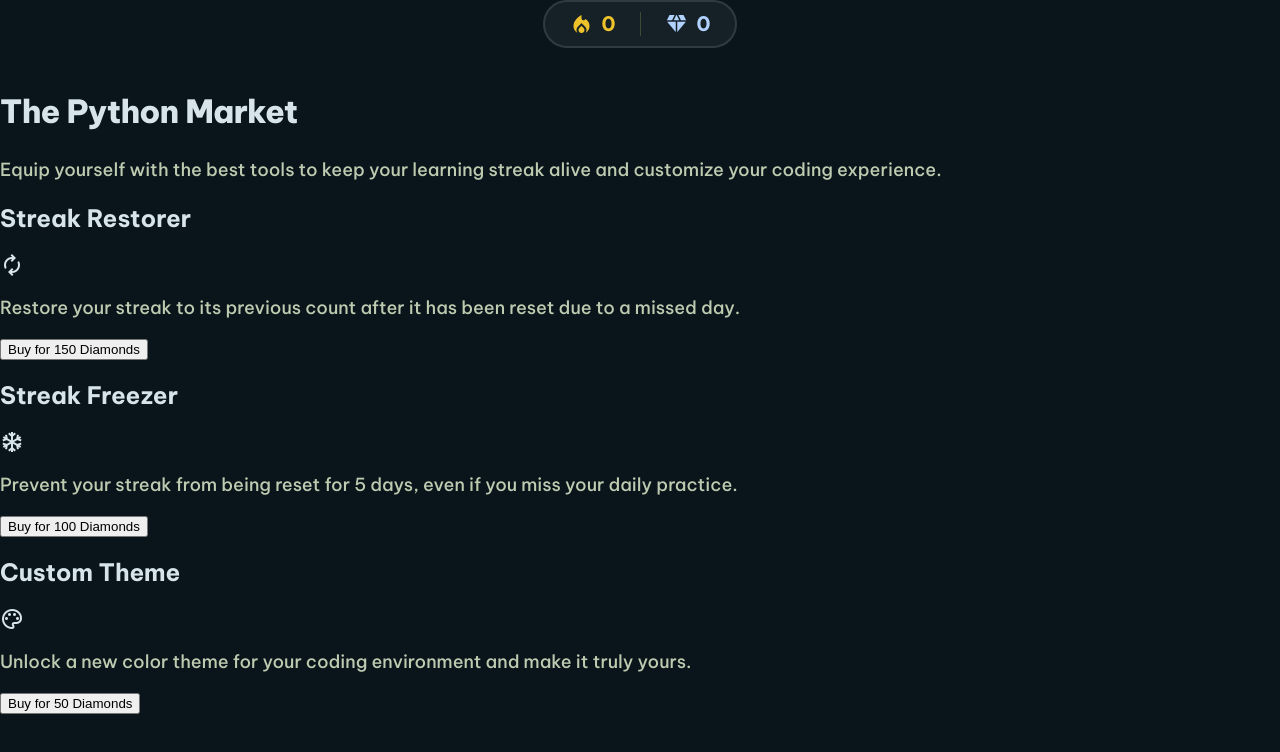
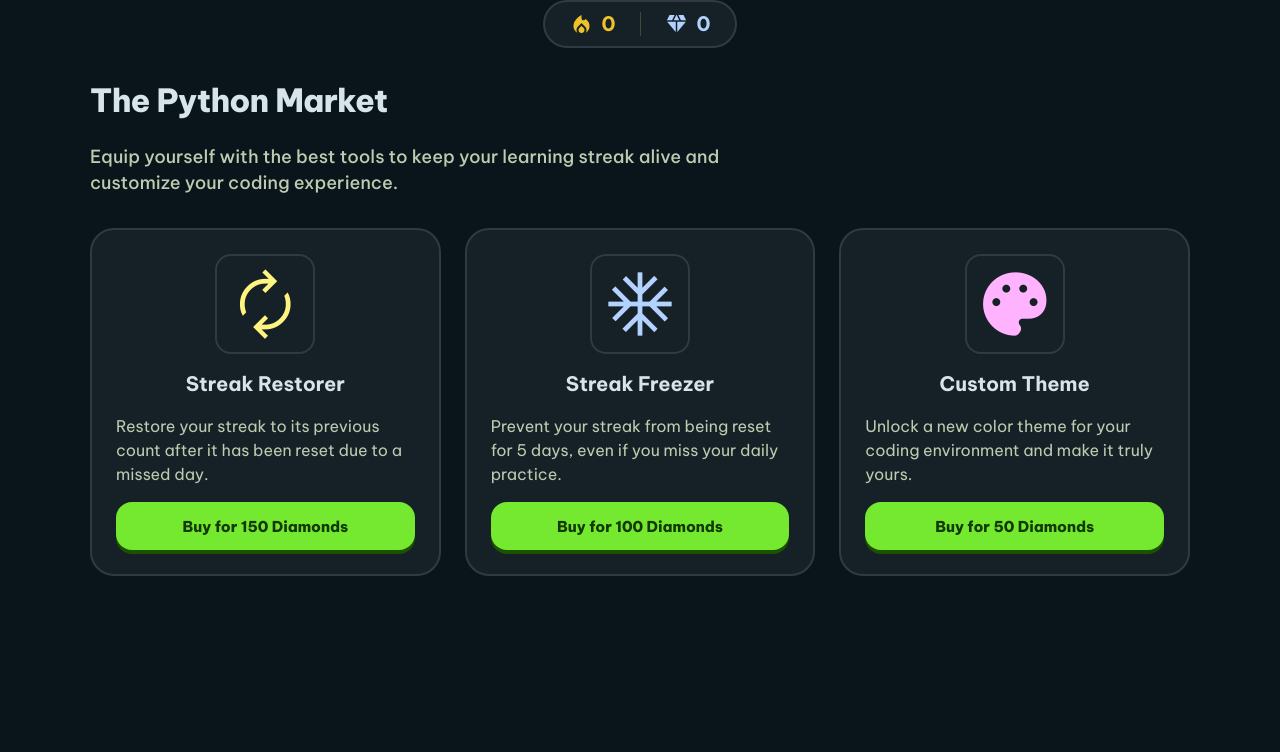
Before and after one commit to w0x7y/PyLang, a plain HTML site: page PyLang/pages/shop.html in a window 1280 px wide. Drawn offline with nearby package versions, Linux system fonts and the light colour scheme.

Commit message:
feat: enhance shop page layout and item display with new styles and icons

```diff
--- a/PyLang/Shop/css/shop.css
+++ b/PyLang/Shop/css/shop.css
@@ -12,29 +12,14 @@ body {
 .shop-page {
     display: flex;
     flex-direction: column;
-    gap: var(--space-md);
+    gap: var(--space-xl);
 }
 
-.shop-page h1 {
-    font: var(--font-display-lg);
-    letter-spacing: var(--letter-spacing-display-lg);
-    color: var(--on-surface);
-}
-
-.shop-page p {
-    font: var(--font-body-lg);
-    color: var(--on-surface-variant);
-}
-
-/* --- Base Icon Setup --- */
 .icon-filled {
     font-size: 24px;
     font-variation-settings: 'FILL' 1;
 }
 
-/* --- Component Styles --- */
-
-/* Hidden on mobile, flex on desktop (md: 768px) */
 .nav-banner {
     display: none;
 }
@@ -44,11 +29,9 @@ body {
         display: flex;
         position: sticky;
         top: 0;
-    background-color: none;
         z-index: 30;
         justify-content: center;
         align-items: center;
-    padding: 0;
         width: 100%;
         max-width: 1024px;
         margin: 0 auto;
@@ -60,33 +43,181 @@ body {
     gap: var(--space-lg);
     align-items: center;
     background-color: var(--surface-container);
-  border-radius: var(--radius-xl); /* rounded-2xl maps to 1.5rem */
+    border: 2px solid var(--surface-bright);
+    border-radius: var(--radius-xl);
     padding: var(--space-sm) var(--space-lg);
-  border: 2px solid var(--surface-bright);
 }
 
 .stat-item {
     display: flex;
     align-items: center;
-  gap: var(--space-sm); /* gap-2 -> 8px */
+    gap: var(--space-sm);
     font: var(--font-headline-md);
 }
 
-/* Vertical Dividers */
 .divider {
     width: 1px;
-  height: 24px; /* h-6 */
+    height: 24px;
     background-color: var(--outline-variant);
 }
 
-/* Color Modifiers using your exact tokens */
 .text-secondary {
     color: var(--secondary);
 }
+
 .text-tertiary {
-  /* Maps to your tertiary-container intention */
     color: var(--tertiary);
 }
-.text-error {
-  color: var(--error);
+
+.shop-content {
+    display: flex;
+    flex-direction: column;
+    gap: var(--space-xl);
+    width: min(100%, 1100px);
+    margin: 0 auto;
 }
+
+.shop-title {
+    margin: 0;
+    color: var(--on-surface);
+    font: var(--font-display-lg);
+    letter-spacing: var(--letter-spacing-display-lg);
+}
+
+.shop-content > p {
+    max-width: 720px;
+    margin: calc(var(--space-sm) * -1) 0 0;
+    color: var(--on-surface-variant);
+    font: var(--font-body-lg);
+}
+
+.shop-items {
+    display: grid;
+    grid-template-columns: repeat(3, minmax(0, 1fr));
+    gap: var(--space-lg);
+}
+
+.shop-item {
+    display: flex;
+    min-height: 320px;
+    flex-direction: column;
+    gap: var(--space-md);
+    padding: var(--space-lg);
+    background: var(--surface-container);
+    border: 2px solid var(--surface-bright);
+    border-radius: var(--radius-xl);
+    box-sizing: border-box;
+    transition:
+        border-color 0.18s ease,
+        transform 0.18s ease,
+        box-shadow 0.18s ease;
+}
+
+.shop-item:hover {
+    border-color: var(--primary);
+    transform: translateY(-3px);
+    box-shadow: 0 12px 28px rgba(0, 0, 0, 0.24);
+}
+
+.item-name {
+    margin: 0;
+    color: var(--on-surface);
+    font: var(--font-headline-md);
+    align-self: center;
+}
+
+.item-icon {
+    display: inline-flex;
+    width: 96px;
+    height: 96px;
+    align-items: center;
+    background-color: var(--surface-container);
+    border: 2px solid var(--surface-bright);
+    justify-content: center;
+    border-radius: var(--radius-lg);
+    align-self: center;
+}
+
+.item-icon.material-symbols-outlined {
+    font-size: 76px;
+    line-height: 1;
+    font-variation-settings: 'FILL' 1;
+}
+
+.streak-restorer {
+    color: hsl(55, 100%, 75%);
+}
+
+.streak-freezer {
+    color: hsl(215, 100%, 85%);
+}
+
+.custom-theme {
+    color: hsl(300, 100%, 85%);
+}
+
+.item-description {
+    flex: 1;
+    margin: 0;
+    color: var(--on-surface-variant);
+    font: var(--font-body-md);
+}
+
+.buy-button {
+    display: inline-flex;
+    min-height: 48px;
+    align-items: center;
+    justify-content: center;
+    width: 100%;
+    margin-top: auto;
+    padding: 0 var(--space-md);
+    background-color: var(--primary);
+    color: var(--on-primary);
+    border: 0;
+    border-radius: var(--radius-lg);
+    font-family: var(--font-family-sans);
+    font-size: 15px;
+    font-weight: 800;
+    cursor: pointer;
+    box-shadow: 0 4px 0 var(--on-primary-container);
+    transition:
+        filter 0.15s ease,
+        transform 0.12s ease,
+        box-shadow 0.12s ease;
+}
+
+.buy-button:hover {
+    filter: brightness(1.08);
+    transform: translateY(-1px);
+    box-shadow: 0 5px 0 var(--on-primary-container);
+}
+
+.buy-button:active {
+    transform: translateY(3px);
+    box-shadow: 0 1px 0 var(--on-primary-container);
+}
+
+@media (max-width: 980px) {
+    .shop-items {
+        grid-template-columns: repeat(2, minmax(0, 1fr));
+    }
+}
+
+@media (max-width: 640px) {
+    .shop-page {
+        gap: var(--space-lg);
+    }
+
+    .shop-title {
+        font: var(--font-display-lg-mobile);
+        letter-spacing: var(--letter-spacing-display-lg-mobile);
+    }
+
+    .shop-items {
+        grid-template-columns: 1fr;
+    }
+
+    .shop-item {
+        min-height: 0;
+    }
+}
--- a/PyLang/pages/shop.html
+++ b/PyLang/pages/shop.html
@@ -1,5 +1,5 @@
+<link rel="stylesheet" href="https://fonts.googleapis.com/css2?family=Material+Symbols+Outlined:opsz,wght,FILL,GRAD@20..48,100..700,0..1,-50..200">
 <link rel="stylesheet" href="/PyLang/Shop/css/shop.css">
-<link rel="stylesheet" href="https://fonts.googleapis.com/css2?family=Material+Symbols+Outlined:opsz,wght,FILL,GRAD@20..48,100..700,0..1,-50..200">
 
 <section class="shop-page">
     <div class="nav-banner">
@@ -23,22 +23,22 @@
 
         <div class="shop-items">
             <div class="shop-item">
+                <span class="material-symbols-outlined item-icon streak-restorer">autorenew</span>
                 <h2 class="item-name">Streak Restorer</h2>
-                <span class="material-symbols-outlined item-icon">autorenew</span>
                 <p class="item-description">Restore your streak to its previous count after it has been reset due to a missed day.</p>
                 <button class="buy-button">Buy for 150 Diamonds</button>
             </div>
 
             <div class="shop-item">
+                <span class="material-symbols-outlined item-icon streak-freezer">ac_unit</span>
                 <h2 class="item-name">Streak Freezer</h2>
-                <span class="material-symbols-outlined item-icon">snowflake</span>
                 <p class="item-description">Prevent your streak from being reset for 5 days, even if you miss your daily practice.</p>
                 <button class="buy-button">Buy for 100 Diamonds</button>
             </div>
 
             <div class="shop-item">
+                <span class="material-symbols-outlined item-icon custom-theme">palette</span>
                 <h2 class="item-name">Custom Theme</h2>
-                <span class="material-symbols-outlined item-icon">palette</span>
                 <p class="item-description">Unlock a new color theme for your coding environment and make it truly yours.</p>
                 <button class="buy-button">Buy for 50 Diamonds</button>
             </div>
```
Lines whose indentation alone changed are shown as unchanged.
